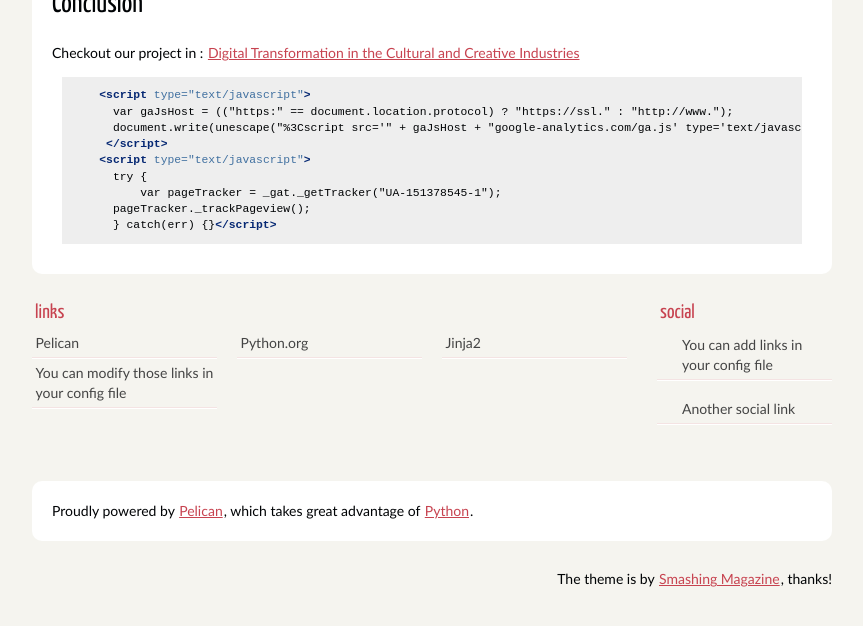
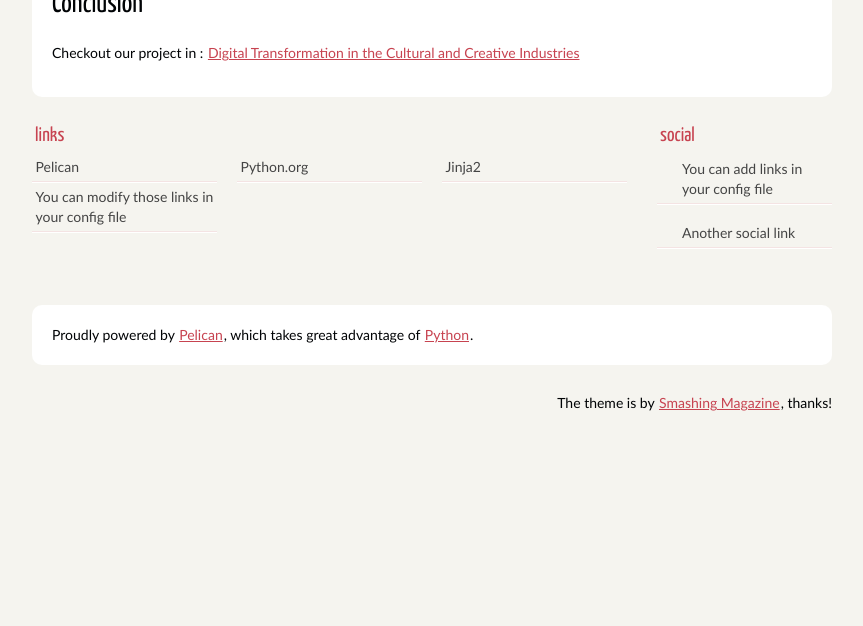
Before and after one commit to fbenites/fbenites.github.io, a Jekyll site: the page InstagramBodensee/arts-management-bodensee.html, which Jekyll copies as it is, in a window 1280 px wide and 900 px high, scrolled down 4260 px, cut to the strip 269-895 px from the top of the window. Shown: the whole strip, without its empty margins (208-1071 px from the left). Built offline with Jekyll 4.4.1, drawn with Linux system fonts in a browser that asks for light colours; after the commit the page ends 4984 px from its top, so only the background shows below that.

```diff
--- a/InstagramBodensee/arts-management-bodensee.html
+++ b/InstagramBodensee/arts-management-bodensee.html
@@ -69,16 +69,17 @@
 <h1>Conclusion</h1>
 <p>Checkout our project in :
 <a href="https://www.researchgate.net/project/Digital-Transformation-in-the-Cultural-and-Creative-Industries"> Digital Transformation in the Cultural and Creative Industries </a></p>
-<div class="highlight"><pre><span></span>    <span class="nt">&lt;script</span> <span class="na">type=</span><span class="s">&quot;text/javascript&quot;</span><span class="nt">&gt;</span>
-      var gaJsHost = ((&quot;https:&quot; == document.location.protocol) ? &quot;https://ssl.&quot; : &quot;http://www.&quot;);
-      document.write(unescape(&quot;%3Cscript src=&#39;&quot; + gaJsHost + &quot;google-analytics.com/ga.js&#39; type=&#39;text/javascript&#39;%3E%3C/script%3E&quot;));
-     <span class="nt">&lt;/script&gt;</span>
-    <span class="nt">&lt;script</span> <span class="na">type=</span><span class="s">&quot;text/javascript&quot;</span><span class="nt">&gt;</span>
-      try {
-          var pageTracker = _gat._getTracker(&quot;UA-151378545-1&quot;);
-      pageTracker._trackPageview();
-      } catch(err) {}<span class="nt">&lt;/script&gt;</span>
-</pre></div>
+<script type="text/javascript">
+          var gaJsHost = (("https:" == document.location.protocol) ? "https://ssl." : "http://www.");
+          document.write(unescape("%3Cscript src='" + gaJsHost + "google-analytics.com/ga.js' type='text/javascript'%3E%3C/script%3E"));
+</script>
+
+<script type="text/javascript">
+          try {
+              var pageTracker = _gat._getTracker("UA-151378545-1");
+          pageTracker._trackPageview();
+          } catch(err) {}
+</script>
     </div><!-- /.entry-content -->
 
   </article>
```
